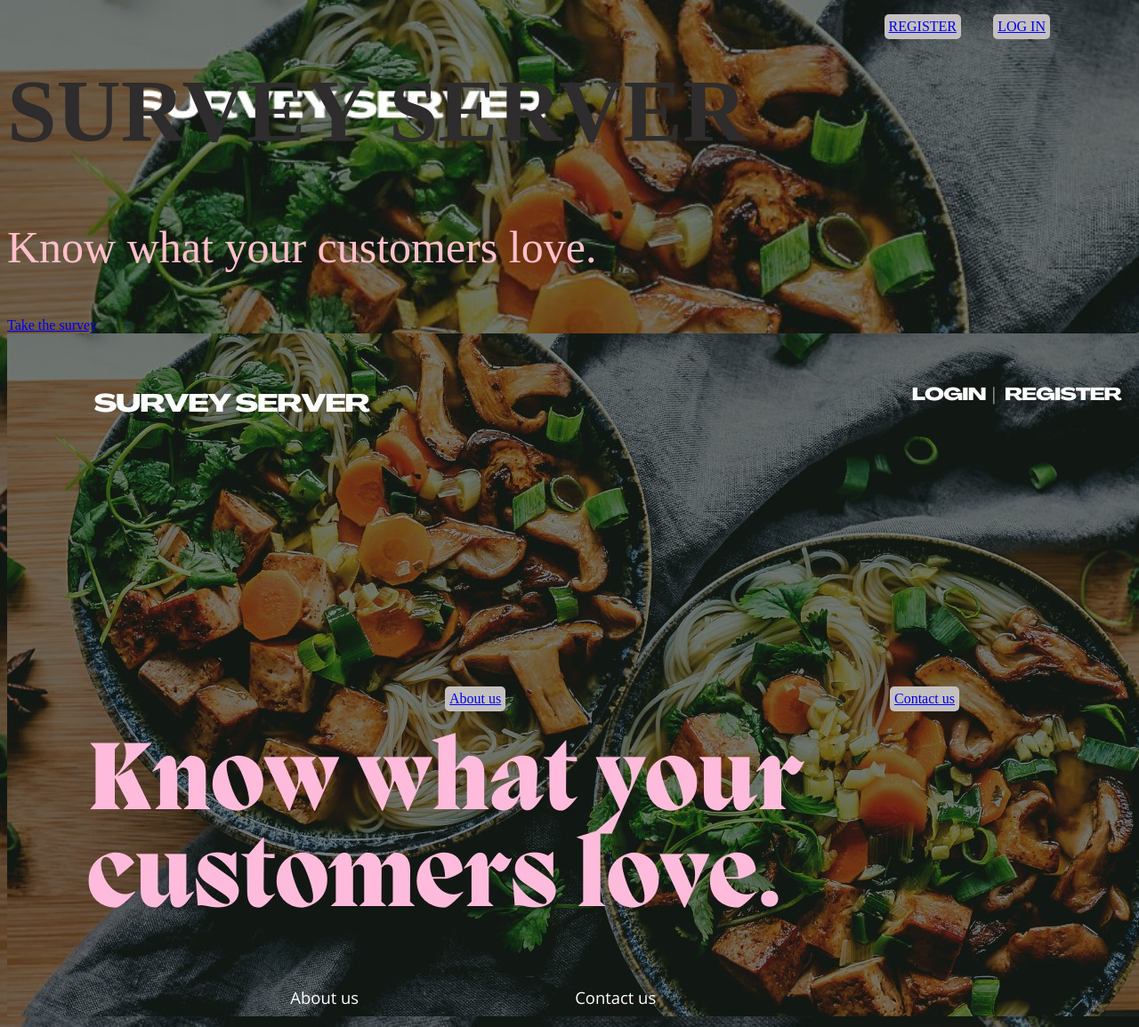
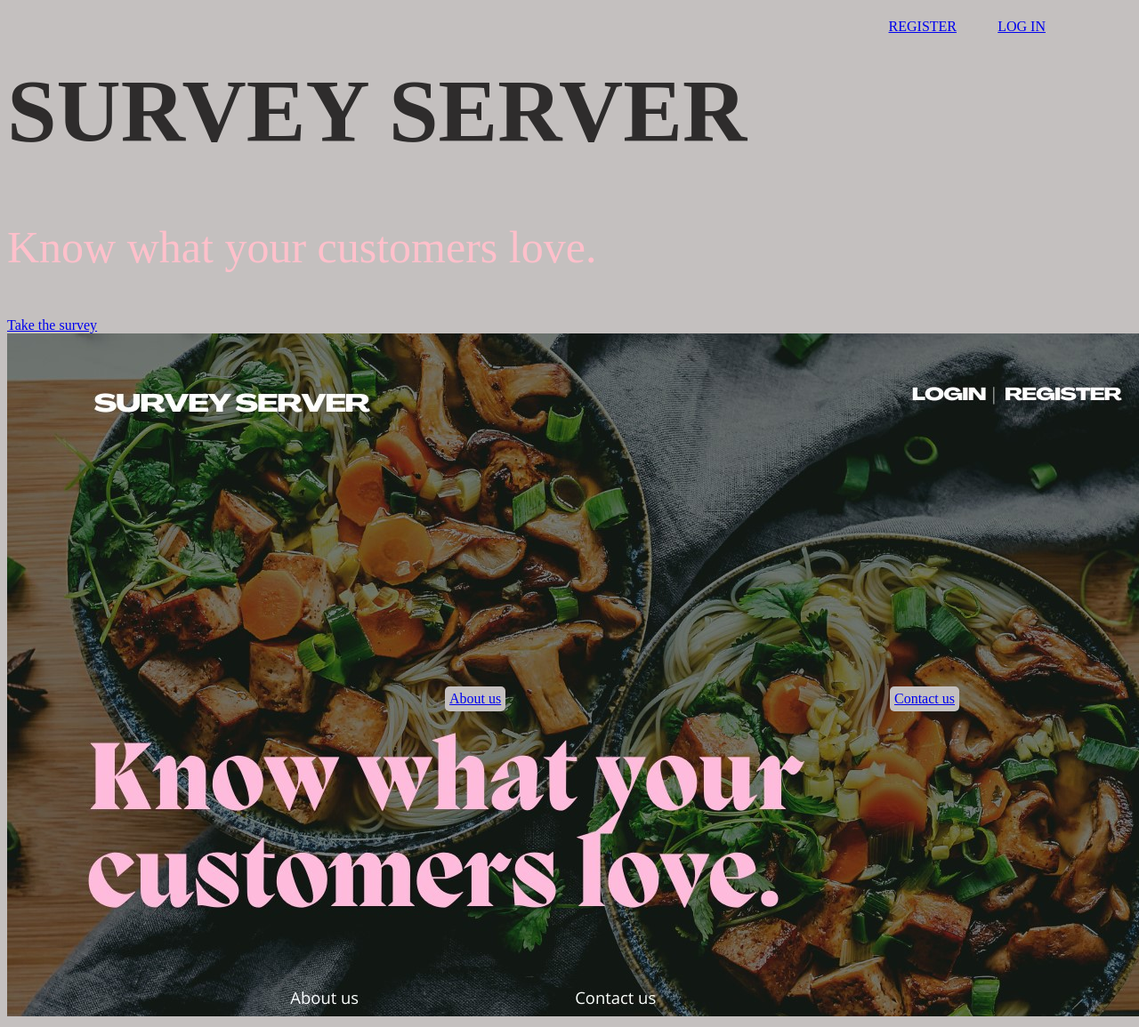
Before and after one commit to ccolqu91/WAD2-Group-Project, a Django app: page / in a window 1280 px wide; the page is wider, and only the part inside the window is pictured. Shown: that part at 89% size. Run offline with Django 4.2, Linux system fonts and the light colour scheme.

Commit message:
reverted

```diff
--- a/templates/survey_server/index.html
+++ b/templates/survey_server/index.html
@@ -9,8 +9,6 @@
 			background-color: #C4C0BF;
 			background-repeat: no-repeat;
 			background-size: cover;
-			background-image: url('home.jpg');
-
 		}
         h1 {
           color: #2E2C2C;
```
